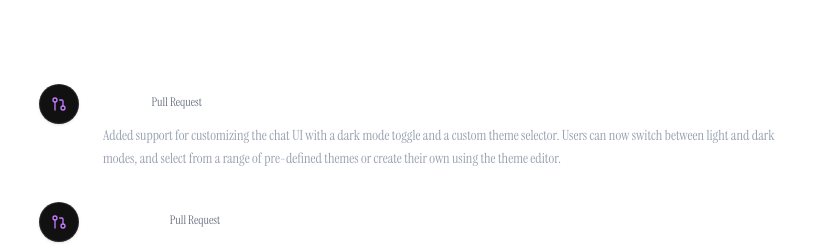
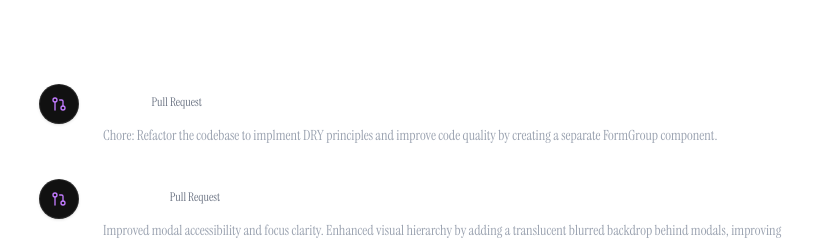
Before and after one commit to hanzalahwaheed/portfolio-v2, a Next.js app: page / in a window 1280 px wide. Shown: the part 1640-1884 px from the top of the page, without its empty margins (225-1045 px from the left). Built offline with nearby package versions, Linux system fonts and the light colour scheme; no server answers; the database is empty.

Commit message:
chore: add pr

```diff
--- a/src/config.ts
+++ b/src/config.ts
@@ -19,10 +19,10 @@ export interface OSSContribution {
 export const ossContributions: OSSContribution[] = [
   {
     project: "Rafiki",
-    projectUrl: "https://github.com/arc53/Rafiki",
-    githubUrl: "https://github.com/arc53/Rafiki/pull/1",
+    projectUrl: "https://github.com/interledger/rafiki",
+    githubUrl: "https://github.com/interledger/rafiki/pull/3735",
     description:
-      "Added support for customizing the chat UI with a dark mode toggle and a custom theme selector. Users can now switch between light and dark modes, and select from a range of pre-defined themes or create their own using the theme editor.",
+      "Chore: Refactor the codebase to implment DRY principles and improve code quality by creating a separate FormGroup component.",
     type: "Pull Request",
   },
   {
```
